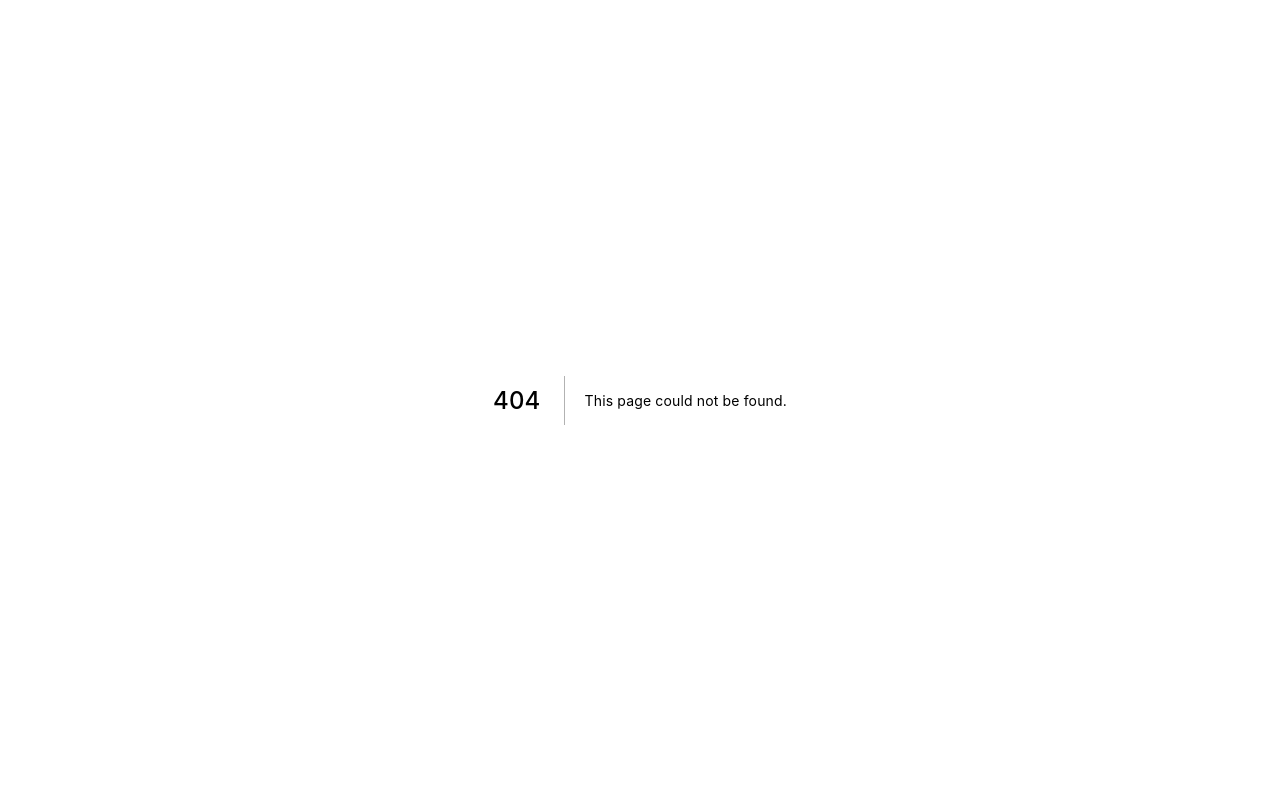
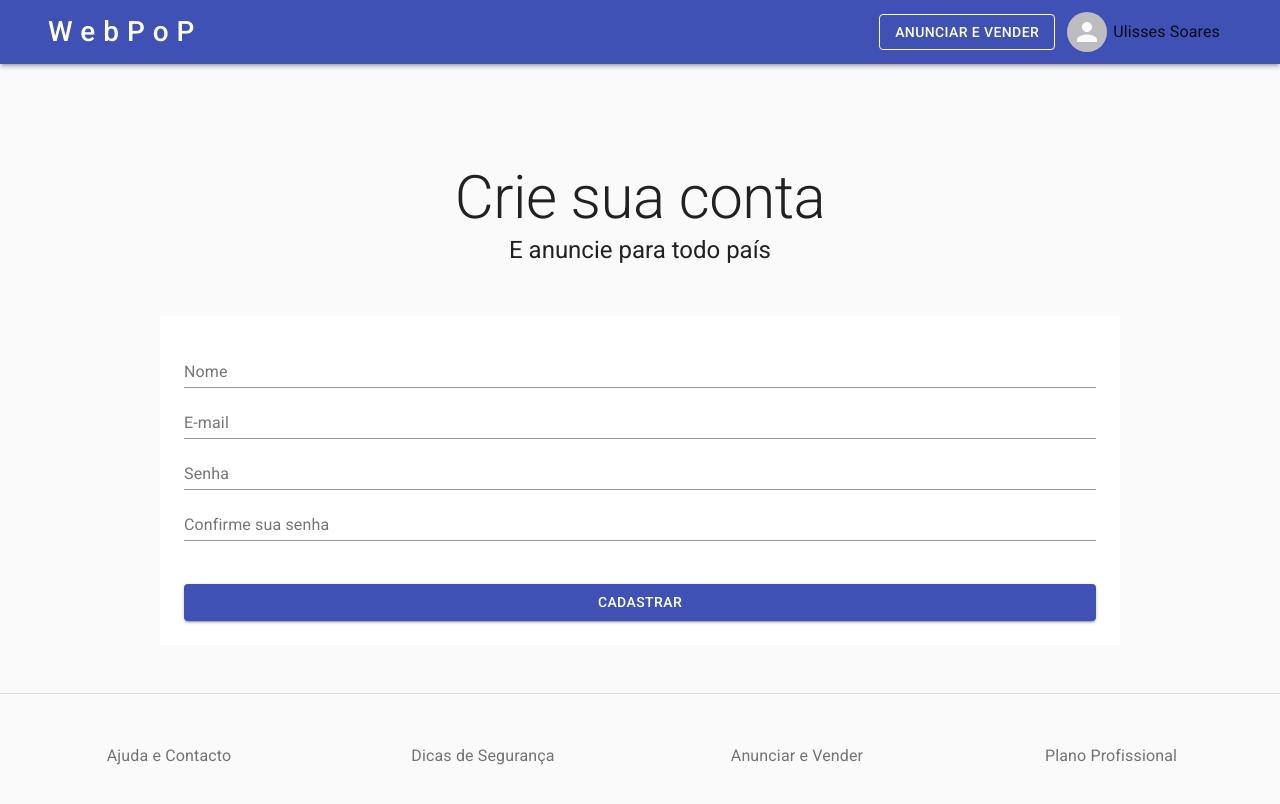
Before and after one commit to ulissessoaresmoreira/webpop, a Next.js app: page /auth/signup in a window 1280 px wide. Before the commit this address had no page. Shown: the top 804 px of the page. Built offline with nearby package versions, Linux system fonts and the light colour scheme.

Commit message:
add signup page

```diff
--- /dev/null
+++ b/pages/auth/signup/formValues.js
@@ -0,0 +1,30 @@
+import * as yup from 'yup'
+
+const initialValues = {
+    userNamer: '',
+    email: '',
+    password: '',
+    confirmpassword: ''
+}
+
+const validationSchema = yup.object().shape({
+    userName: yup.string()
+        .required('Campo Obrigatório'),
+    email: yup.string()
+        .email()
+        .required('Digite um e-mail válido'),
+    password: yup.string()
+        .min(6, 'Mínimo 6 caracteres')
+        .required('Campo Obrigatório'),
+    confirmpassword: yup.string()
+        .required('Campo Obrigatório')
+        .oneOf([yup.ref('password'), null], 'As senhas precisam ser iguais'),
+
+})
+
+
+
+export {
+    initialValues,
+    validationSchema,
+}
--- /dev/null
+++ b/pages/auth/signup/index.js
@@ -0,0 +1,118 @@
+import {Formik} from 'formik'
+
+import {
+    Box,
+    Button,
+    Container,
+    FormControl,
+    FormHelperText,
+    Input,
+    InputLabel,
+    Typography
+} from '@material-ui/core'
+
+import TemplateDefault from '../../../src/templates/Default'
+
+import { initialValues, validationSchema } from './formValues'
+import useStyles from './styles'
+
+
+const SignUp = () => {
+    const classes = useStyles()
+
+    return (
+        <>
+            <TemplateDefault>
+                <Formik
+                    initialValues={initialValues}
+                    validationSchema={validationSchema}
+                    onSubmit={(values) => {
+                        console.log('enviado', values)
+                    }}
+                >
+                    {
+                        ({
+                            touched,
+                            values,
+                            errors,
+                            handleChange,
+                            handleSubmit,
+                        }) => {
+
+                            return(
+                                <form onSubmit={handleSubmit}>
+                                    <Container maxWidth="sm" className={classes.title}>
+                                        <Typography constant="h2" variant="h2" align="center" color="textPrimary">Crie sua conta</Typography>
+                                    </Container>
+                                    <Container className={classes.subTitle}>
+                                        <Typography constant="h6" variant="h5" align="center" color="textPrimary">E anuncie para todo país</Typography>
+                                    </Container>
+                                    <Container maxWidth="md" className={classes.box}>
+                                        <Box>
+                                            <FormControl fullWidth error={errors.userName}>
+                                                <InputLabel>Nome</InputLabel>
+                                                <Input
+                                                    name="userName"
+                                                    values={values.userName}
+                                                    onchange={handleChange}
+                                                />
+                                                <FormHelperText>
+                                                    {errors.userName}
+                                                </FormHelperText>
+                                            </FormControl>
+                                        </Box>
+                                        <Box>
+                                            <FormControl fullWidth error={errors.email}>
+                                                <InputLabel>E-mail</InputLabel>
+                                                <Input
+                                                    name="email"
+                                                    type="email"
+                                                    values={values.email}
+                                                    onchange={handleChange}
+                                                />
+                                                <FormHelperText>
+                                                    {errors.email}
+                                                </FormHelperText>
+                                            </FormControl>
+                                        </Box>
+                                        <Box>
+                                            <FormControl fullWidth error={errors.password}>
+                                                <InputLabel> Senha </InputLabel>
+                                                <Input
+                                                    name="password"
+                                                    type="password"
+                                                    values={values.password}
+                                                    onChange={handleChange}
+                                                />
+                                                <FormHelperText>
+                                                    {errors.password}
+                                                </FormHelperText>
+                                            </FormControl>
+                                        </Box>
+                                        <Box>
+                                            <FormControl fullWidth error={errors.confirmpassword}>
+                                                <InputLabel> Confirme sua senha</InputLabel>
+                                                <Input
+                                                    name="confirmpassword"
+                                                    type="password"
+                                                    values={values.confirmpassword}
+                                                    onChange={handleChange}
+                                                />
+                                                <FormHelperText>
+                                                    {errors.confirmpassword}
+                                                </FormHelperText>
+                                            </FormControl>
+                                        </Box>
+                                        <Button type="submit" variant="contained" color="primary" className={classes.buttonRegister} fullWidth>CADASTRAR</Button>
+                                    </Container>
+                                </form>
+                            )
+                        }
+                    }
+                </Formik>
+            </TemplateDefault>
+        </>
+    )
+}
+
+export default SignUp
--- /dev/null
+++ b/pages/auth/signup/styles.js
@@ -0,0 +1,27 @@
+import { makeStyles } from '@material-ui/core/styles'
+
+
+const useStyles = makeStyles((theme) => ({
+    title:{
+        marginTop: 50
+    },
+    subTitle:{
+        marginBottom: 50
+    },
+
+    boxContainer: {
+        padding: theme.spacing(8, 0, 6),
+        marginTop: 10
+
+    },
+    box:{
+        backgroundColor: theme.pallet.background.white,
+        padding: theme.spacing(3),
+    },
+    buttonRegister:{
+        marginTop: 40
+    }
+
+}))
+
+export default useStyles
--- a/pages/user/publish/formValues.js
+++ b/pages/user/publish/formValues.js
@@ -34,7 +34,8 @@ const validationSchema = yup.object().shape({
         .required('Campo obrigatório'),
     files: yup.array()
         .min(1, 'Insira pelo menos uma imagem')
-        .required('Campo obrigatório')
+        .required('Campo obrigatório'),
+
 })
 
 export {
```
